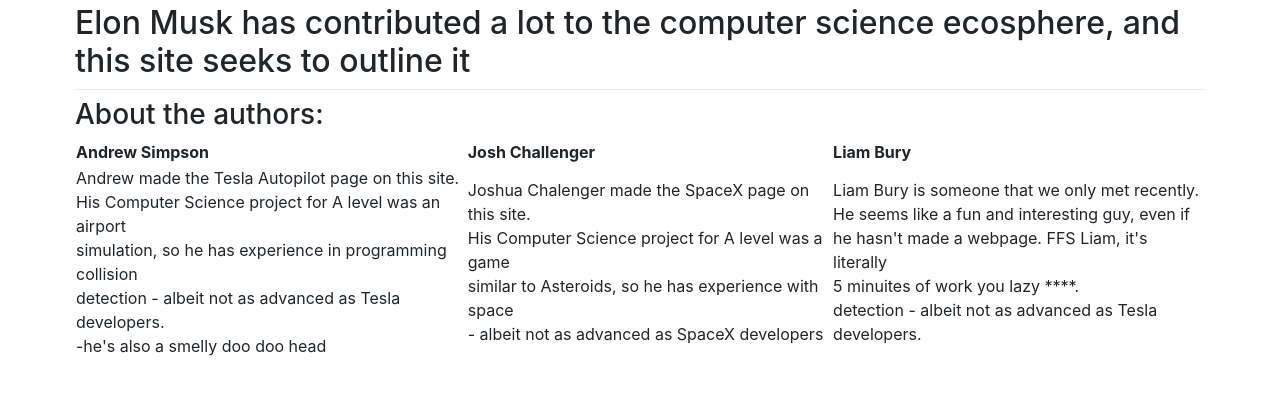
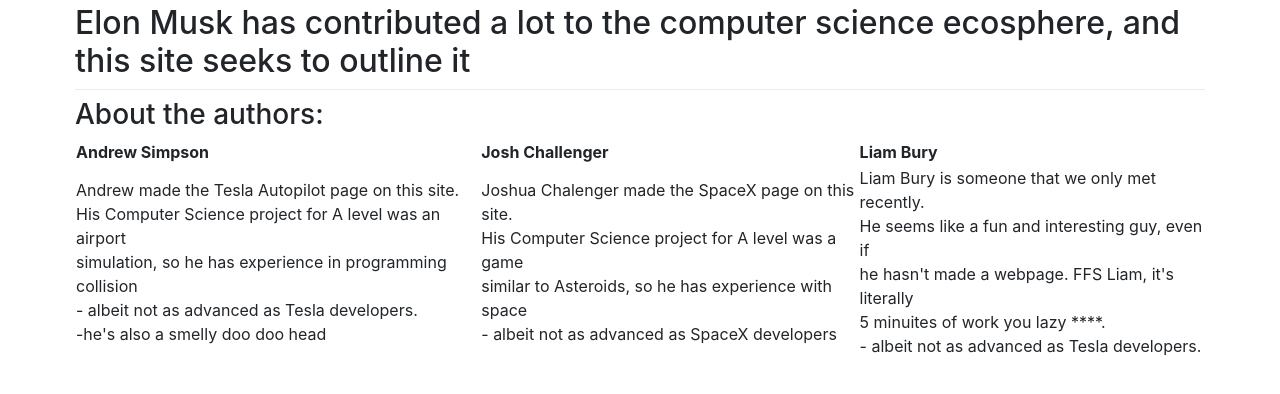
Before and after one commit to mattia-git/andrews891.github.io, a plain HTML site: page index.html in a window 1280 px wide. Shown: the part 62-456 px from the top of the page. Drawn offline with nearby package versions, Linux system fonts and the light colour scheme.

Commit message:
ok this should be it now

```diff
--- a/index.html
+++ b/index.html
@@ -41,7 +41,7 @@
           <td style="top: 0%;">Andrew made the Tesla Autopilot page on this site.<br>
             His Computer Science project for A level was an airport<br>
             simulation, so he has experience in programming collision<br>
-            detection - albeit not as advanced as Tesla developers.<br>
+            - albeit not as advanced as Tesla developers.<br>
             -he's also a smelly doo doo head</td>
           <td style="top: 0%;">Joshua Chalenger made the SpaceX page on this site.<br>
             His Computer Science project for A level was a game <br>
@@ -51,7 +51,7 @@
             He seems like a fun and interesting guy, even if <br>
             he hasn't made a webpage. FFS Liam, it's literally<br>
             5 minuites of work you lazy ****.<br>
-            detection - albeit not as advanced as Tesla developers.</td>
+            - albeit not as advanced as Tesla developers.</td>
           </td>
         </tr>
       </table>
```
